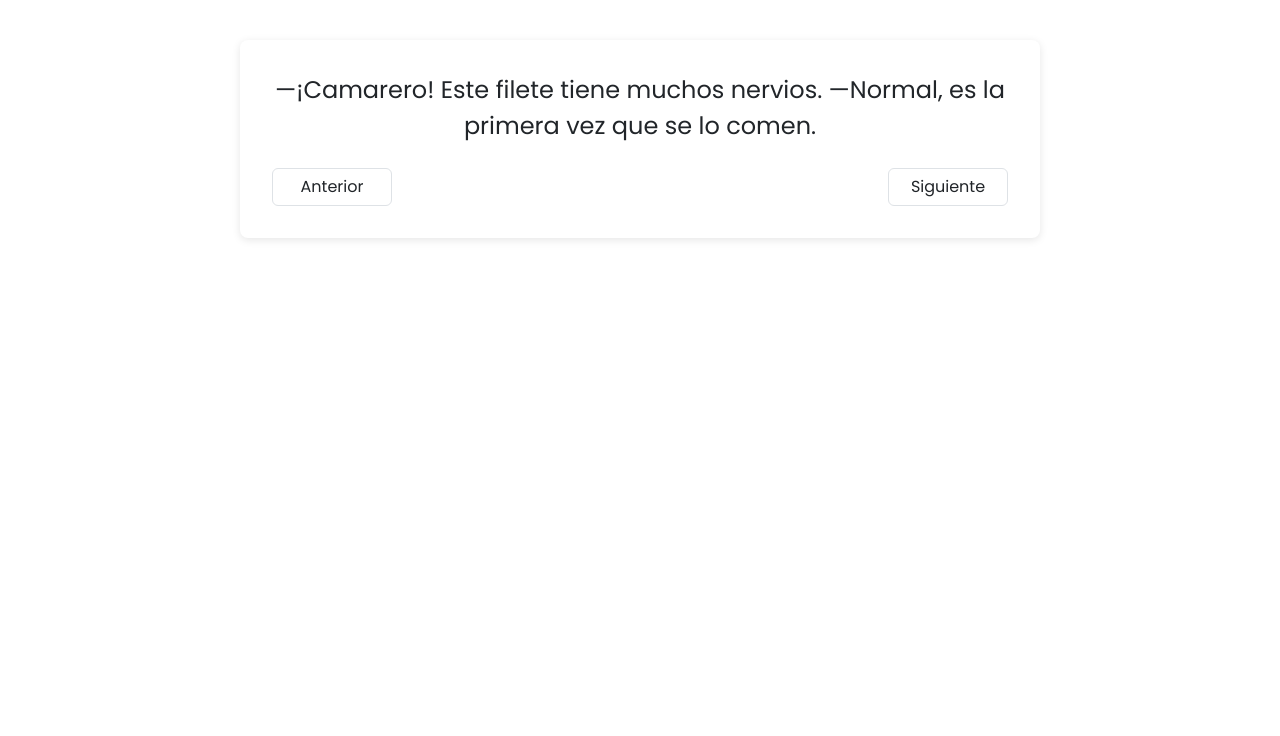
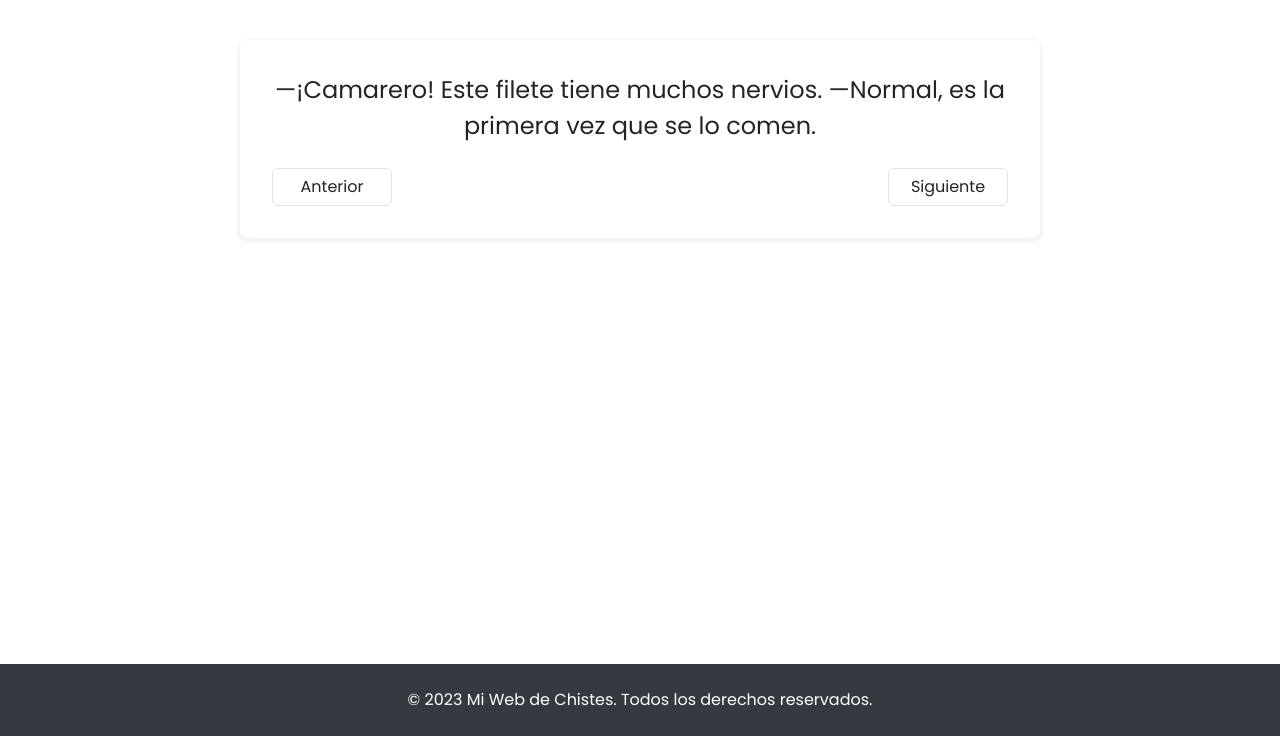
Before and after one commit to JuanMCastelo/UVA3TP4, a plain HTML site: page index.html in a window 1280 px wide. Shown: the part 64-800 px from the top of the page. Drawn offline with nearby package versions, Linux system fonts and the light colour scheme.

Commit message:
Se agrega footer

```diff
--- a/index.html
+++ b/index.html
@@ -67,5 +67,12 @@
 
    <!-- JS del theme toggle -->
   <script src="theme.js"></script>
+  <!-- Footer -->
+  <footer class="text-center py-4">
+    <p class="mb-0">© 2023 Mi Web de Chistes. Todos los derechos reservados.</p>
+  </footer>
+  <!-- Fin del footer -->
 </body>
+
+
 </html>
--- a/styles.css
+++ b/styles.css
@@ -234,3 +234,14 @@ main {
 .navbar-nav .nav-link:hover {
   color: var(--text-page) !important;
 }
+
+footer {
+  background-color: var(--bg-nav);
+  color: var(--text-nav);
+  text-align: center;
+  position: fixed;
+  width: 100%;
+  bottom: 0;
+  left: 0;
+  padding: 1rem 0;
+}
```
Also changed, not shown: acercade.html (+4 -0 lines).
